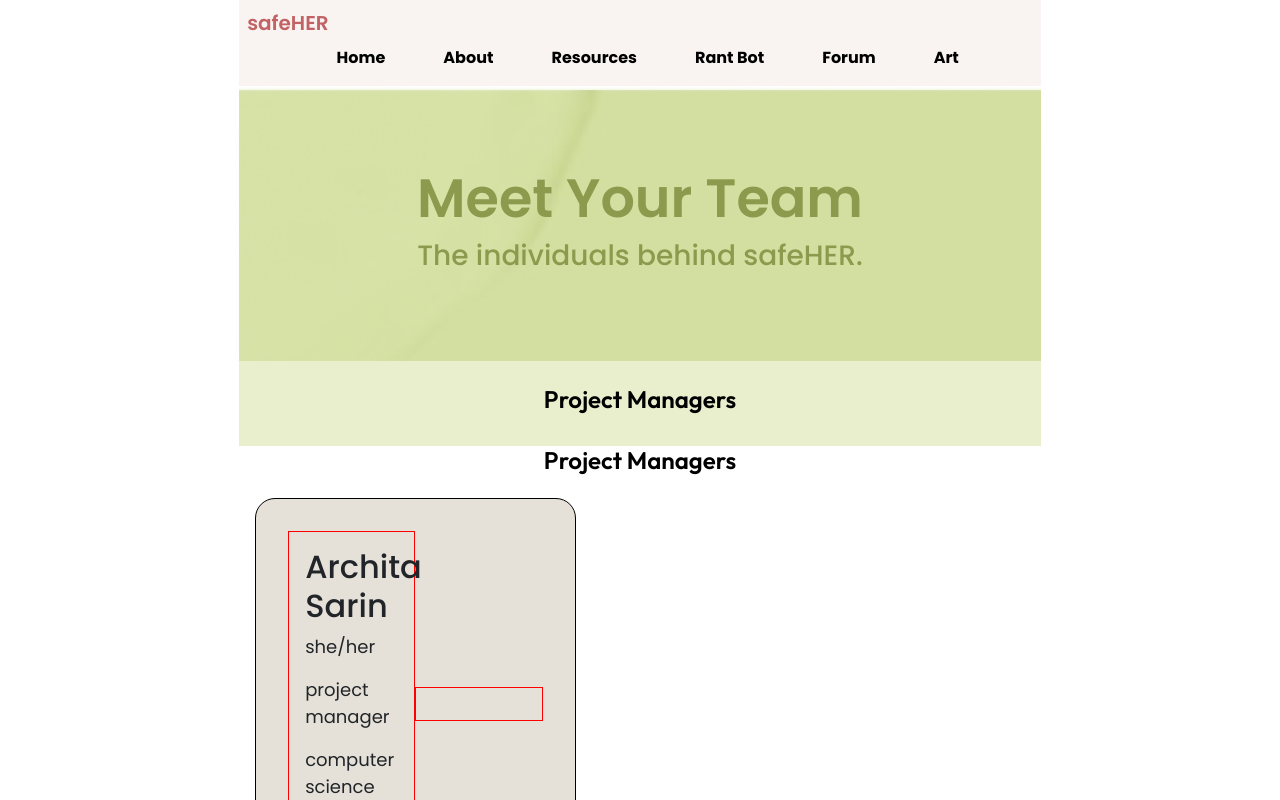
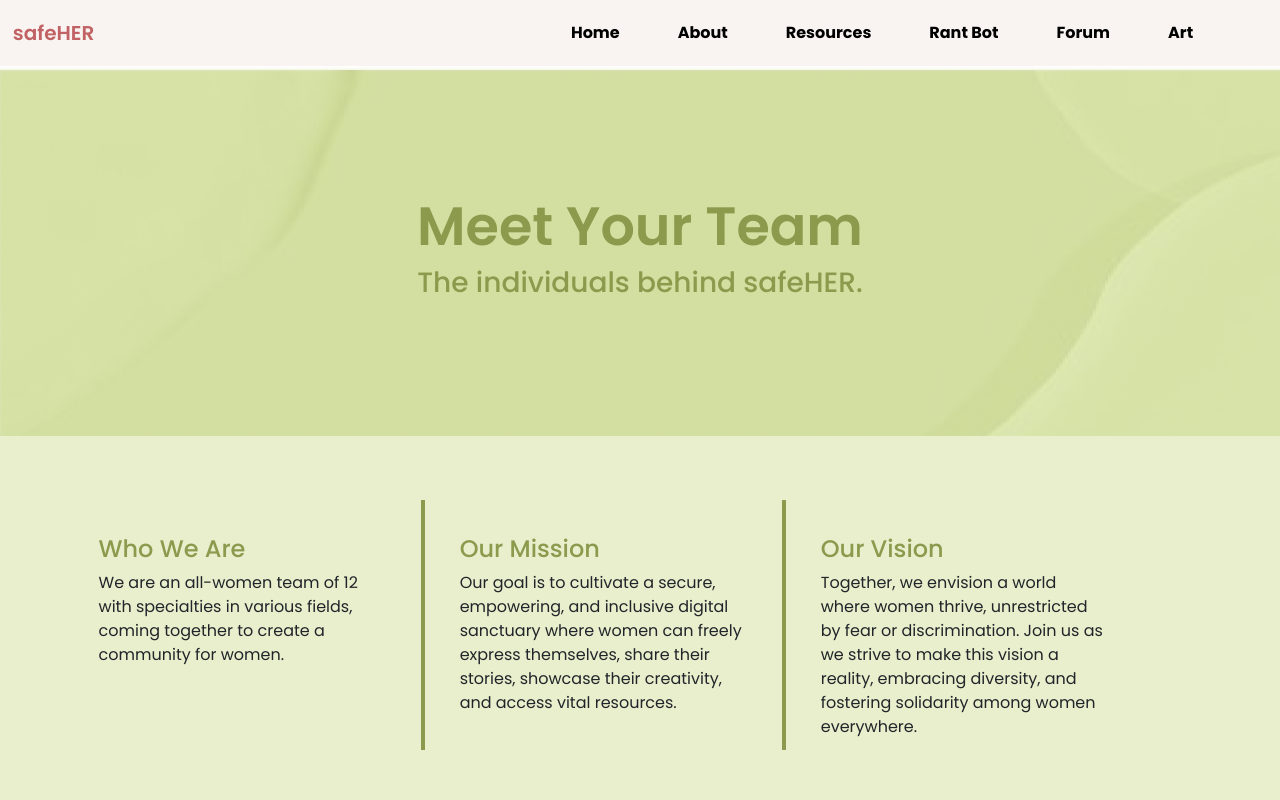
Before and after one commit to ArchitaSarin/safe-her1, a React (Create React App) app in the folder my-app/: page /team in a window 1280 px wide. Shown: the top 800 px of the page. Built offline with nearby package versions, Linux system fonts and the light colour scheme.

Commit message:
Added green descriptive text below header

```diff
--- a/my-app/src/Components/team.js
+++ b/my-app/src/Components/team.js
@@ -24,7 +24,30 @@ export const Team = () => {
             </div>
 
             <div className="team-intro">
-                <h1> Project Managers </h1>
+                <div className="team-intro-divs">
+                    <h4>Who We Are</h4>
+                    <p>
+                        We are an all-women team of 12 with specialties in various fields, coming together to create a community for women.
+                    </p>
+                </div>
+
+                <div class="vl"></div>
+
+                <div className="team-intro-divs">
+                    <h4>Our Mission</h4>
+                    <p>
+                        Our goal is to cultivate a secure, empowering, and inclusive digital sanctuary where women can freely express themselves, share their stories, showcase their creativity, and access vital resources.
+                    </p>
+                </div>
+
+                <div class="vl"></div>
+
+                <div className="team-intro-divs">
+                    <h4>Our Vision</h4>
+                    <p>
+                        Together, we envision a world where women thrive, unrestricted by fear or discrimination. Join us as we strive to make this vision a reality, embracing diversity, and fostering solidarity among women everywhere.
+                    </p>
+                </div>
             </div>
 
             <div className="team-category">
--- a/my-app/src/Styles/team.css
+++ b/my-app/src/Styles/team.css
@@ -22,7 +22,25 @@
 
 .team-intro {
     background-color: #E9EECD;
-    padding: 3%;
+    padding: 5%;
+}
+
+.vl {
+    border-left: 4px solid #8B9A4C;
+    height: 250px;
+    display: inline-block;
+    vertical-align: top;
+}
+
+.team-intro-divs {
+    margin: 3%;
+    width: 25%;
+    display: inline-block;
+    vertical-align: top;
+}
+
+.team-intro-divs h4 {
+    color: #8B9A4C;
 }
 
 /* individual card components */
```
